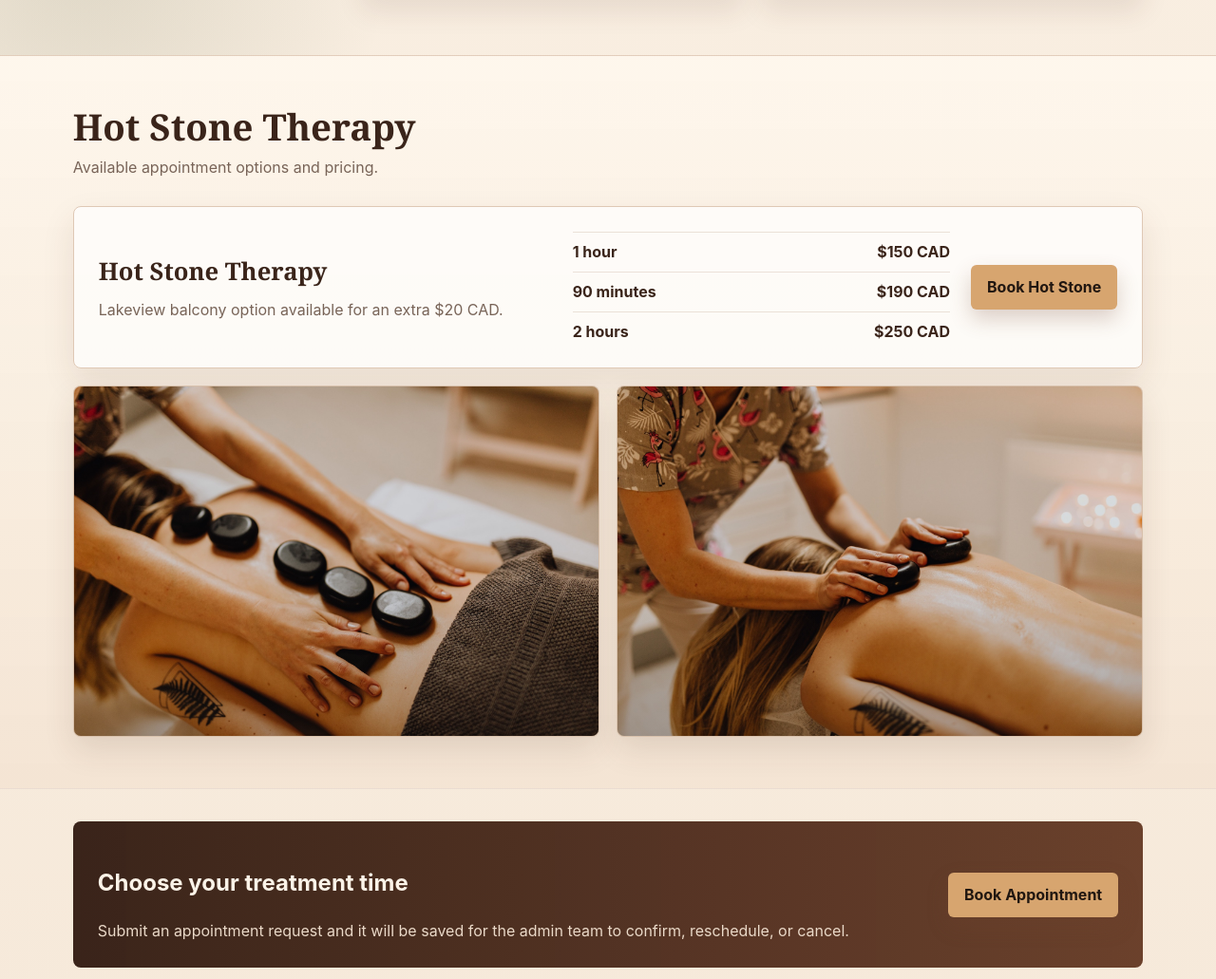
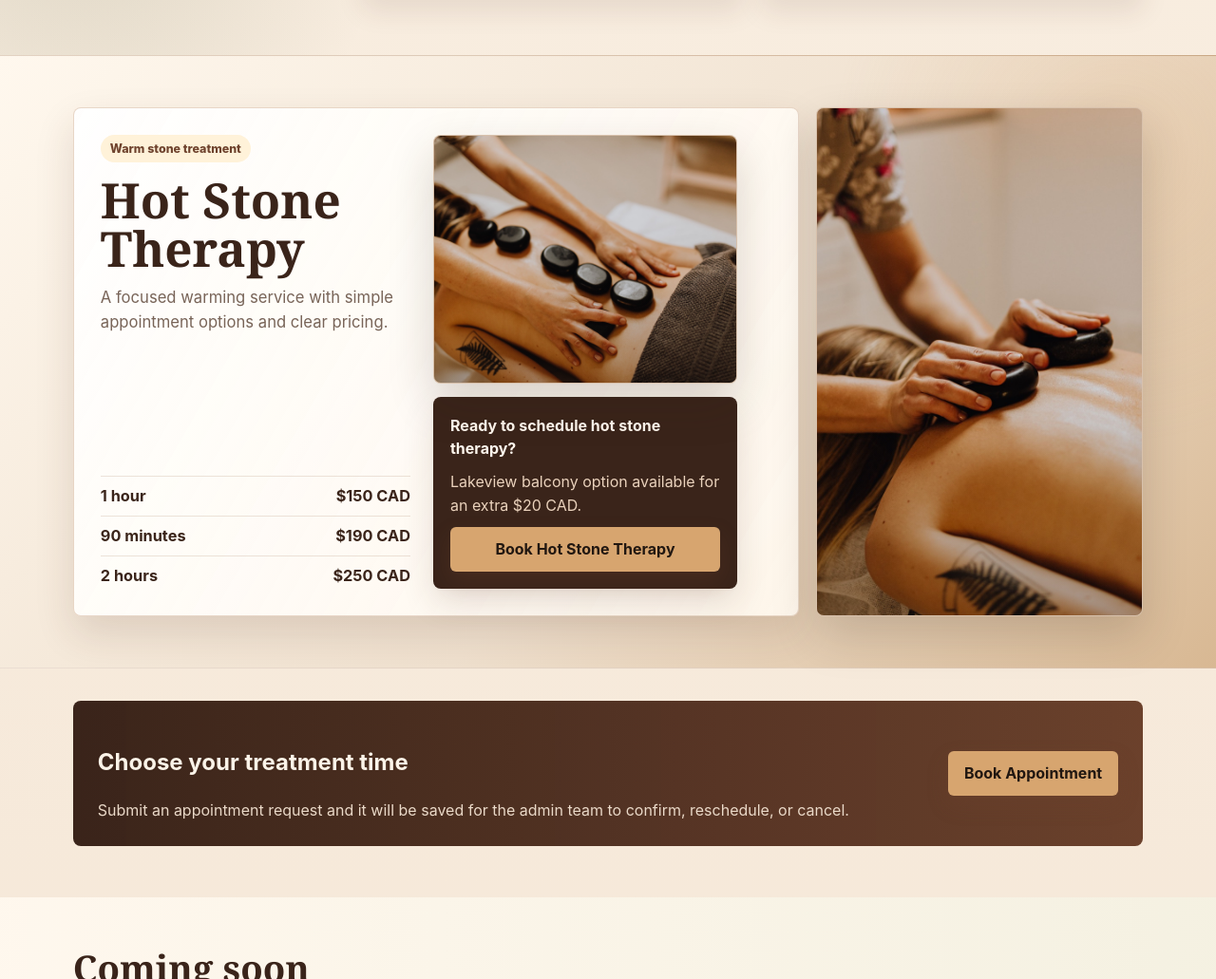
Before and after one commit to asaplyintern/angelic-massage, a plain HTML site: page public/services.html in a window 1280 px wide. Shown: the part 1645-2676 px from the top of the page at 95% size. Drawn offline with Linux system fonts and the light colour scheme.

Commit message:
Fix services hero and hot stone layout

```diff
--- a/public/services.html
+++ b/public/services.html
@@ -4,7 +4,7 @@
     <meta charset="utf-8">
     <meta name="viewport" content="width=device-width, initial-scale=1">
     <title>Services | Angelic Massage</title>
-    <link rel="stylesheet" href="/styles.css?v=booking-calendar">
+    <link rel="stylesheet" href="/styles.css?v=services-hotstone-fix">
   </head>
   <body>
     <header class="site-header">
@@ -43,30 +43,31 @@
       </section>
 
       <section class="band hot-stone-section">
-        <div class="section-heading">
-          <h2>Hot Stone Therapy</h2>
-          <p>Available appointment options and pricing.</p>
-        </div>
-        <article class="hot-stone-card reveal">
-          <div>
+        <article class="hot-stone-feature reveal">
+          <div class="hot-stone-copy">
+            <span class="eyebrow">Warm stone treatment</span>
             <h3>Hot Stone Therapy</h3>
-            <p>Lakeview balcony option available for an extra $20 CAD.</p>
-          </div>
+            <p>A focused warming service with simple appointment options and clear pricing.</p>
             <ul class="price-list hot-stone-prices">
               <li><span>1 hour</span><span>$150 CAD</span></li>
               <li><span>90 minutes</span><span>$190 CAD</span></li>
               <li><span>2 hours</span><span>$250 CAD</span></li>
             </ul>
-          <a class="button" href="/booking?from=services&service=hot-stone">Book Hot Stone</a>
-        </article>
-        <div class="hot-stone-photos">
-          <figure class="image-card wide">
+          </div>
+          <div class="hot-stone-booking">
+            <figure class="image-card hot-stone-main-photo">
               <img src="/assets/hot-stones-back.jpg" alt="Hot stones placed along the back">
             </figure>
-          <figure class="image-card wide">
+            <div class="hot-stone-action">
+              <strong>Ready to schedule hot stone therapy?</strong>
+              <span>Lakeview balcony option available for an extra $20 CAD.</span>
+              <a class="button" href="/booking?from=services&service=hot-stone">Book Hot Stone Therapy</a>
+            </div>
+          </div>
+        </article>
+        <figure class="image-card hot-stone-wide-photo reveal">
           <img src="/assets/hot-stones-shoulder.jpg" alt="Hot stone massage on the shoulders">
         </figure>
-        </div>
       </section>
 
       <section class="booking-strip" aria-label="Book an appointment">
@@ -96,6 +97,6 @@
         <a data-email></a>
       </div>
     </footer>
-    <script src="/site.js?v=booking-calendar"></script>
+    <script src="/site.js?v=services-hotstone-fix"></script>
   </body>
 </html>
--- a/public/site.js
+++ b/public/site.js
@@ -286,7 +286,7 @@ function fallbackSlots(dateValue, duration) {
 
 function setupRevealAnimations() {
   const items = document.querySelectorAll(
-    ".hero-copy, .hero-actions, .services-hero-copy, .services-hero-photo, .menu-sidebar, .schedule-picker, .feature, .service-card, .hot-stone-card, .image-card, .about-card, .about-copy, .about-split-photo, .owner-photo, .owner-story, .about-photo, .booking-strip, .booking-panel, .admin-panel, .section-heading, .page-title"
+    ".hero-copy, .hero-actions, .services-hero-copy, .services-hero-photo, .menu-sidebar, .schedule-picker, .feature, .service-card, .hot-stone-feature, .image-card, .about-card, .about-copy, .about-split-photo, .owner-photo, .owner-story, .about-photo, .booking-strip, .booking-panel, .admin-panel, .section-heading, .page-title"
   );
   items.forEach((item) => item.classList.add("reveal"));
   if (!("IntersectionObserver" in window)) {
--- a/public/styles.css
+++ b/public/styles.css
@@ -341,65 +341,94 @@ img {
 }
 
 .hot-stone-section {
-  background:
-    linear-gradient(180deg, rgba(255, 248, 238, 0.92), rgba(244, 229, 212, 0.98)),
-    #f4e5d4;
+  display: grid;
+  grid-template-columns: minmax(0, 1fr) minmax(260px, 0.45fr);
+  gap: 18px;
+  align-items: stretch;
+  background:
+    radial-gradient(circle at 92% 16%, rgba(215, 165, 111, 0.22), transparent 19rem),
+    linear-gradient(135deg, #fff8ee 0%, #efe0ce 58%, #d8b893 100%);
   color: var(--ink);
   border-top: 1px solid rgba(111, 67, 45, 0.14);
   border-bottom: 1px solid rgba(111, 67, 45, 0.14);
 }
 
-.hot-stone-section .section-heading h2 {
+.hot-stone-feature {
+  display: grid;
+  grid-template-columns: minmax(0, 0.9fr) minmax(320px, 0.7fr);
+  gap: 24px;
+  padding: 28px;
+  border: 1px solid rgba(223, 200, 181, 0.72);
+  border-radius: 8px;
+  background:
+    linear-gradient(120deg, rgba(255, 255, 255, 0.9), rgba(255, 248, 238, 0.72)),
+    rgba(255, 248, 238, 0.78);
+  box-shadow: 0 18px 42px rgba(75, 43, 28, 0.14);
+}
+
+.hot-stone-copy {
+  display: flex;
+  flex-direction: column;
+  justify-content: center;
+}
+
+.hot-stone-copy h3 {
+  margin: 0;
+  font-family: Georgia, "Times New Roman", serif;
+  font-size: clamp(2.1rem, 4vw, 4.4rem);
+  line-height: 1;
   color: var(--warm-dark);
 }
 
-.hot-stone-section .section-heading p {
+.hot-stone-copy p {
+  max-width: 540px;
+  margin: 14px 0 0;
   color: var(--muted);
-}
-
-.hot-stone-card {
-  display: grid;
-  grid-template-columns: minmax(0, 0.9fr) minmax(280px, 0.75fr) auto;
-  gap: 22px;
-  align-items: center;
-  padding: 26px;
-  border: 1px solid var(--line);
-  border-radius: 8px;
-  background: rgba(255, 255, 255, 0.72);
-  box-shadow: 0 14px 34px rgba(75, 43, 28, 0.1);
-}
-
-.hot-stone-card h3 {
-  margin: 0;
-  font-family: Georgia, "Times New Roman", serif;
-  font-size: clamp(1.45rem, 2vw, 2.2rem);
-  color: var(--warm-dark);
-}
-
-.hot-stone-card p {
-  margin: 8px 0 0;
-  color: var(--muted);
+  font-size: 1.04rem;
 }
 
 .hot-stone-prices {
-  margin: 0;
+  max-width: 520px;
+  margin-top: 24px;
 }
 
 .hot-stone-prices li {
   border-top-color: rgba(138, 90, 54, 0.18);
   color: var(--warm-dark);
-}
-
-.hot-stone-photos {
-  display: grid;
-  grid-template-columns: repeat(2, minmax(0, 1fr));
-  gap: 18px;
-  margin-top: 18px;
-}
-
-.hot-stone-photos .image-card {
-  min-height: 300px;
-  box-shadow: 0 14px 32px rgba(75, 43, 28, 0.12);
+  font-size: 1.02rem;
+}
+
+.hot-stone-booking {
+  display: grid;
+  gap: 14px;
+}
+
+.hot-stone-main-photo {
+  min-height: 310px;
+  box-shadow: 0 14px 34px rgba(75, 43, 28, 0.16);
+}
+
+.hot-stone-action {
+  display: grid;
+  gap: 10px;
+  padding: 18px;
+  border-radius: 8px;
+  background: #3a241a;
+  color: #fff7ee;
+  box-shadow: 0 14px 34px rgba(75, 43, 28, 0.14);
+}
+
+.hot-stone-action span {
+  color: #ead2bc;
+}
+
+.hot-stone-action .button {
+  width: 100%;
+}
+
+.hot-stone-wide-photo {
+  min-height: 100%;
+  box-shadow: 0 18px 42px rgba(75, 43, 28, 0.14);
 }
 
 .section-heading {
@@ -429,7 +458,7 @@ img {
   background:
     radial-gradient(circle at 86% 8%, rgba(215, 165, 111, 0.28), transparent 22rem),
     radial-gradient(circle at 7% 42%, rgba(89, 98, 61, 0.16), transparent 20rem),
-    linear-gradient(180deg, #2b1a13 0, #2b1a13 330px, #fbf3e8 331px, #f4e5d4 100%);
+    linear-gradient(180deg, #fbf3e8 0%, #f4e5d4 100%);
 }
 
 .services-page::before,
@@ -501,6 +530,9 @@ img {
   gap: 28px;
   align-items: stretch;
   padding: 62px 6vw 44px;
+  background:
+    radial-gradient(circle at 18% 16%, rgba(215, 165, 111, 0.2), transparent 21rem),
+    linear-gradient(135deg, #24150f 0%, #3a241a 48%, #6f432d 100%);
   color: #fff3e4;
 }
 
@@ -1442,8 +1474,8 @@ textarea {
   .about-hero,
   .about-story,
   .owner-band,
-  .hot-stone-card,
-  .hot-stone-photos,
+  .hot-stone-section,
+  .hot-stone-feature,
   .image-grid,
   .image-grid.two {
     grid-template-columns: 1fr;
```
Also changed, not shown: public/about.html (+2 -2 lines), public/admin.html (+2 -2 lines), public/booking.html (+2 -2 lines), public/index.html (+2 -2 lines). Lines whose indentation alone changed are shown as unchanged.
